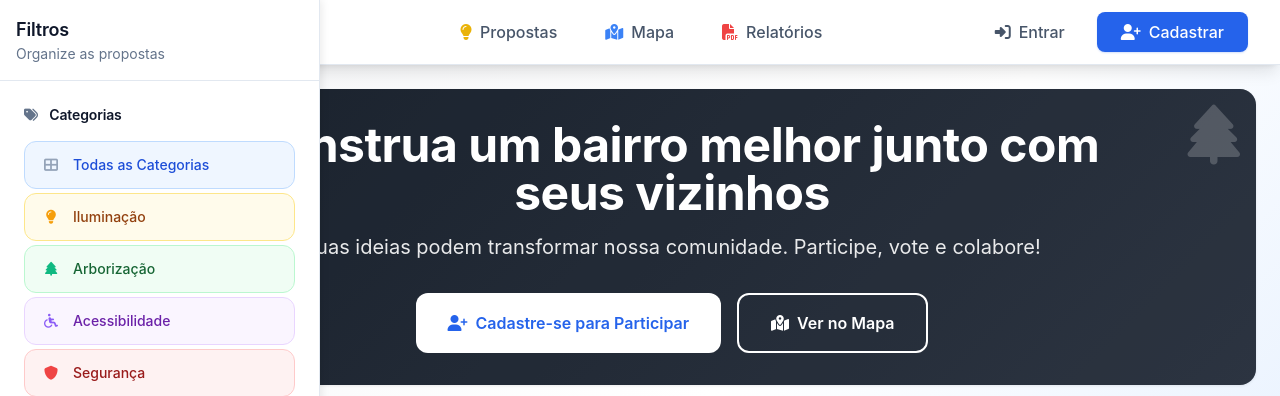
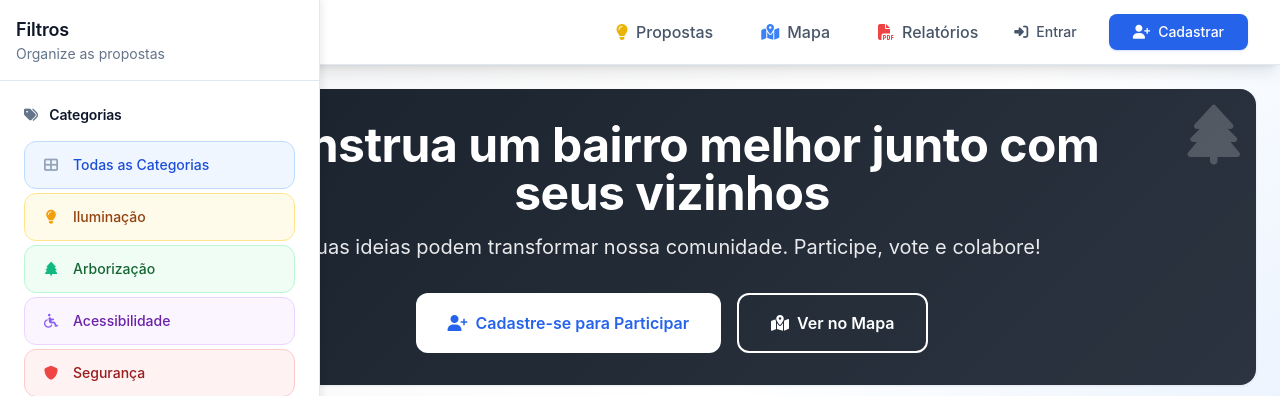
Before and after one commit to pedro-psilva/upx4, a Flask app: page / in a window 1280 px wide. Shown: the top 396 px of the page. Run offline with Flask 3, Linux system fonts and the light colour scheme; some libraries are stand-ins or nearby versions.

Commit message:
feat: Ajustes de responsividade

```diff
--- a/static/css/custom.css
+++ b/static/css/custom.css
@@ -482,6 +482,27 @@ img[src*="favicon"] {
     .proposal-card:hover {
         transform: none;
     }
+
+    /* Header mobile optimizations */
+    header {
+        position: sticky;
+        top: 0;
+        z-index: 100;
+    }
+
+    /* Garantir que o header não quebre em telas muito pequenas */
+    header .flex {
+        flex-wrap: nowrap;
+        overflow: hidden;
+    }
+
+    /* Logo no mobile - apenas ícone em telas muito pequenas */
+    @media (max-width: 360px) {
+        header .logo-image {
+            width: 32px;
+            height: 32px;
+        }
+    }
 }
 
 /* Sidebar Dynamic Hover Effects */
@@ -830,6 +851,22 @@ img[src*="favicon"] {
 
 /* Mobile optimizations */
 @media (max-width: 640px) {
+    /* Header adjustments for small screens */
+    header .btn-primary {
+        padding: 0.375rem 0.75rem;
+        font-size: 0.75rem;
+    }
+
+    /* Garantir que botões não quebrem */
+    header .flex.items-center {
+        gap: 0.25rem;
+    }
+
+    /* User menu ajustado para mobile */
+    header .relative.group button {
+        padding: 0.25rem;
+    }
+
     .hero-gradient {
         padding: 1.5rem 1rem;
     }
--- a/templates/base.html
+++ b/templates/base.html
@@ -110,22 +110,22 @@
     <body class="min-h-screen gradient-bg">
         <!-- Header -->
         <header class="bg-white shadow-lg border-b border-neutral-200">
-            <div class="max-w-7xl mx-auto px-4 sm:px-6 lg:px-8">
-                <div class="flex justify-between items-center h-16">
+            <div class="max-w-7xl mx-auto px-2 sm:px-4 lg:px-8">
+                <div class="flex justify-between items-center h-14 sm:h-16">
                     <!-- Logo -->
-                    <div class="flex items-center">
-                        <button id="sidebar-toggle" class="lg:hidden p-2 rounded-md text-neutral-600 hover:text-neutral-900 hover:bg-neutral-100 transition-colors">
-                            <i class="fas fa-bars"></i>
+                    <div class="flex items-center flex-1 min-w-0">
+                        <button id="sidebar-toggle" class="lg:hidden p-2 rounded-md text-neutral-600 hover:text-neutral-900 hover:bg-neutral-100 transition-colors mr-1">
+                            <i class="fas fa-bars text-lg"></i>
                         </button>
-                        <a href="{{ url_for('index') }}" class="flex items-center space-x-3 lg:ml-10">
-                            <div class="w-10 h-10 rounded-xl flex items-center justify-center shadow-md overflow-hidden">
+                        <a href="{{ url_for('index') }}" class="flex items-center space-x-2 sm:space-x-3 lg:ml-10 flex-shrink-0">
+                            <div class="w-8 h-8 sm:w-10 sm:h-10 rounded-xl flex items-center justify-center shadow-md overflow-hidden flex-shrink-0">
                                 <img src="{{ url_for('static', filename='images/logo-upx4.png') }}"
                                      alt="Logo Meu Bairro Melhor"
                                      class="w-full h-full object-contain logo-image">
                             </div>
-                            <div>
-                                <span class="text-xl font-bold text-neutral-900">Meu Bairro Melhor</span>
-                                <p class="text-xs text-neutral-500 -mt-1">Participação Cidadã</p>
+                            <div class="hidden sm:block min-w-0">
+                                <span class="text-base sm:text-xl font-bold text-neutral-900 block truncate">Meu Bairro Melhor</span>
+                                <p class="text-xs text-neutral-500 -mt-1 hidden md:block">Participação Cidadã</p>
                             </div>
                         </a>
                     </div>
@@ -147,24 +147,24 @@
                 </nav>
 
                 <!-- User Menu -->
-                <div class="flex items-center space-x-4">
+                <div class="flex items-center space-x-1 sm:space-x-2 lg:space-x-4 ml-2">
 
                     {% if current_user.is_authenticated %}
-                        <a href="{{ url_for('criar_proposta') }}" class="btn-primary px-6 py-2 rounded-lg hover:shadow-lg transition-all duration-300 font-medium">
-                            <i class="fas fa-plus mr-2"></i>Nova Proposta
+                        <a href="{{ url_for('criar_proposta') }}" class="btn-primary px-2 sm:px-4 lg:px-6 py-1.5 sm:py-2 rounded-lg hover:shadow-lg transition-all duration-300 font-medium text-xs sm:text-sm">
+                            <i class="fas fa-plus sm:mr-2"></i><span class="hidden sm:inline">Nova Proposta</span>
                         </a>
                         <div class="relative group">
-                            <button class="flex items-center space-x-3 text-neutral-700 hover:text-neutral-900 p-2 rounded-lg hover:bg-neutral-50 transition-colors">
-                                <div class="w-10 h-10 user-avatar rounded-full flex items-center justify-center shadow-md">
-                                    <span class="text-white text-sm font-semibold">{{ current_user.name[0].upper() }}</span>
+                            <button class="flex items-center space-x-1 sm:space-x-3 text-neutral-700 hover:text-neutral-900 p-1 sm:p-2 rounded-lg hover:bg-neutral-50 transition-colors">
+                                <div class="w-8 h-8 sm:w-10 sm:h-10 user-avatar rounded-full flex items-center justify-center shadow-md">
+                                    <span class="text-white text-xs sm:text-sm font-semibold">{{ current_user.name[0].upper() }}</span>
                                 </div>
                                 <div class="hidden md:block text-left">
                                     <div class="text-sm font-medium">{{ current_user.nome_completo or current_user.name }}</div>
                                     <div class="text-xs text-neutral-500">Vizinho Colaborador</div>
                                 </div>
-                                <i class="fas fa-chevron-down text-xs"></i>
+                                <i class="fas fa-chevron-down text-xs hidden sm:block"></i>
                             </button>
-                            <div class="absolute right-0 mt-2 w-56 bg-white rounded-xl shadow-xl border border-neutral-200 opacity-0 invisible group-hover:opacity-100 group-hover:visible transition-all duration-300">
+                            <div class="absolute right-0 mt-2 w-56 bg-white rounded-xl shadow-xl border border-neutral-200 opacity-0 invisible group-hover:opacity-100 group-hover:visible transition-all duration-300 z-50">
                                 <div class="p-2">
                                     <a href="{{ url_for('perfil') }}" class="flex items-center space-x-3 px-3 py-2 text-sm text-neutral-700 hover:bg-neutral-50 rounded-lg transition-colors">
                                         <i class="fas fa-user text-neutral-500"></i>
@@ -179,12 +179,12 @@
                             </div>
                         </div>
                     {% else %}
-                        <button onclick="openLoginModal()" class="flex items-center space-x-2 text-neutral-600 hover:text-neutral-900 font-medium px-4 py-2 rounded-lg hover:bg-neutral-50 transition-colors">
+                        <button onclick="openLoginModal()" class="flex items-center space-x-1 sm:space-x-2 text-neutral-600 hover:text-neutral-900 font-medium px-2 sm:px-4 py-1.5 sm:py-2 rounded-lg hover:bg-neutral-50 transition-colors text-xs sm:text-sm">
                             <i class="fas fa-sign-in-alt"></i>
-                            <span>Entrar</span>
+                            <span class="hidden sm:inline">Entrar</span>
                         </button>
-                        <button onclick="openRegisterModal()" class="btn-primary px-6 py-2 rounded-lg hover:shadow-lg transition-all duration-300 font-medium">
-                            <i class="fas fa-user-plus mr-2"></i>Cadastrar
+                        <button onclick="openRegisterModal()" class="btn-primary px-3 sm:px-4 lg:px-6 py-1.5 sm:py-2 rounded-lg hover:shadow-lg transition-all duration-300 font-medium text-xs sm:text-sm">
+                            <i class="fas fa-user-plus sm:mr-2"></i><span class="hidden sm:inline">Cadastrar</span>
                         </button>
                     {% endif %}
                 </div>
```
